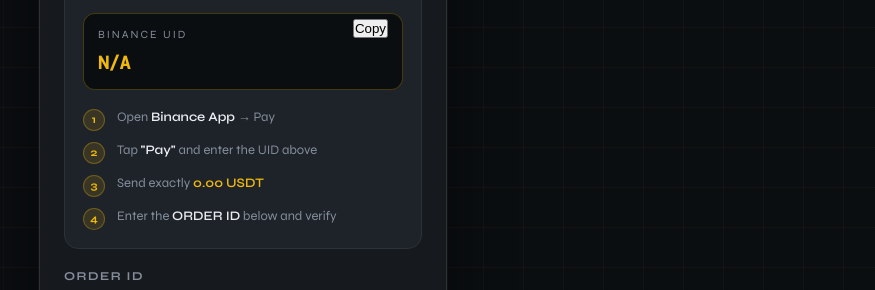
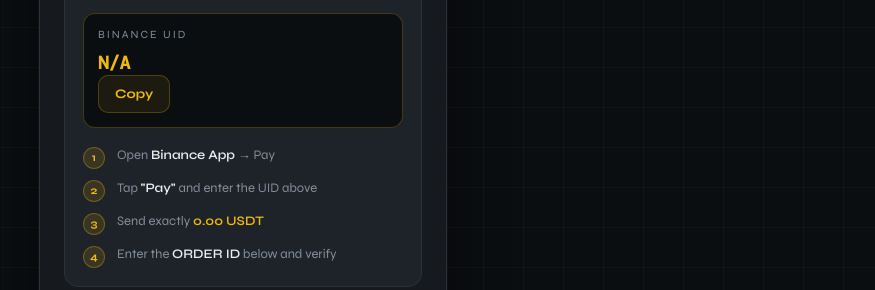
Before and after one commit to ArmanRhaman-bot/readyto.pay, a website: page index.html in a window 1280 px wide. Shown: the part 493-783 px from the top of the page, without its empty margins (397-1272 px from the left). Drawn offline with nearby package versions, Linux system fonts and the light colour scheme.

Commit message:
Update style.css

```diff
--- a/style.css
+++ b/style.css
@@ -422,19 +422,41 @@
 }
 
 .copy-btn{
-  float:right;
-  margin-top:-32px;
+  display:flex;
+  align-items:center;
+  justify-content:center;
+  gap:6px;
+
+  height:38px;
+  padding:0 16px;
+
+  background:rgba(240,185,11,.08);
+  border:1px solid rgba(240,185,11,.25);
+  border-radius:10px;
+
+  color:#F0B90B;
+  font-size:13px;
+  font-weight:700;
+  font-family:'Syne', sans-serif;
+
+  cursor:pointer;
+  transition:.25s;
 }
 
-.copy-btn:hover {
-  background: rgba(240,185,11,0.22);
-  border-color: var(--bnb-yellow);
+.copy-btn:hover{
+  background:rgba(240,185,11,.15);
+  border-color:#F0B90B;
+  box-shadow:0 0 12px rgba(240,185,11,.2);
 }
 
-.copy-btn.copied {
-  background: rgba(3,166,109,0.15);
-  border-color: var(--bnb-green);
-  color: var(--bnb-green);
+.copy-btn:active{
+  transform:scale(.96);
+}
+
+.copy-btn.copied{
+  background:rgba(3,166,109,.15);
+  border-color:#03A66D;
+  color:#03A66D;
 }
 
 /* Steps */
```
